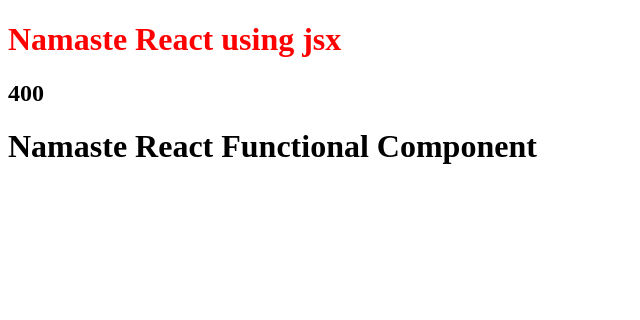
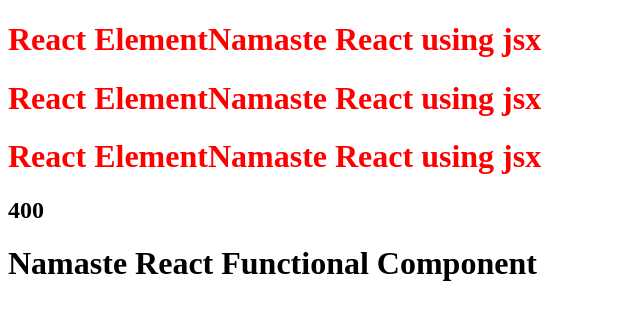
Before and after one commit to ankivStar/QuickBite, a React (Vite) app: page / in a window 1280 px wide. Shown: the top 320 px of the page, without its empty margins (0-640 px from the left). Built offline with nearby package versions, Linux system fonts and the light colour scheme.

Commit message:
some more on jsx

```diff
--- a/App.js
+++ b/App.js
@@ -1,12 +1,20 @@
 import React from "react";
 import ReactDOM from "react-dom/client"
 
-const Title = (<h1 id="heading">Namaste React using jsx</h1>)
+const elem = <span> React Element</span>
+
+const Title = () => (<h1 id="heading">
+    {elem}
+    Namaste React using jsx
+    </h1>
+)
 
 // react functional component
 const HeadingComponent = ()=>(
     <div id="conatainer">
-        {Title}
+        {Title()}
+        <Title />
+        <Title></Title>
         <h2>{100+300}</h2>
         <h1> Namaste React Functional  Component</h1>
     </div>
```
